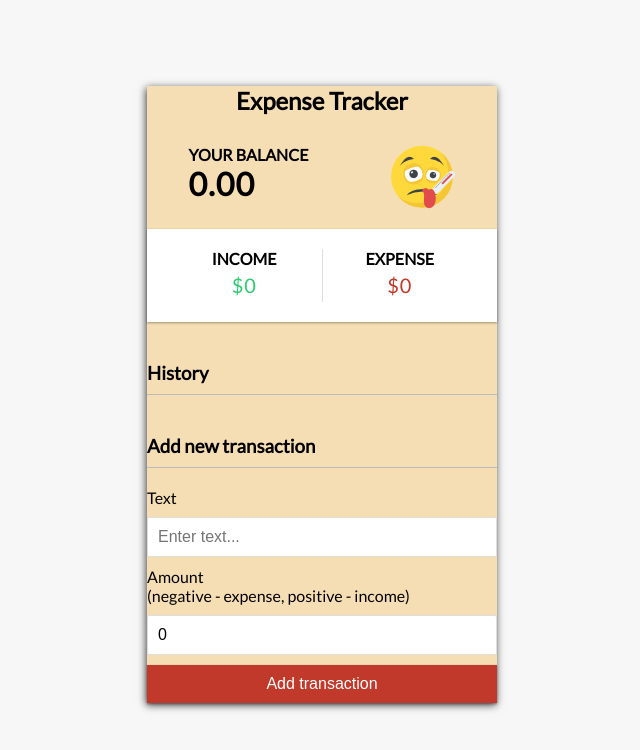
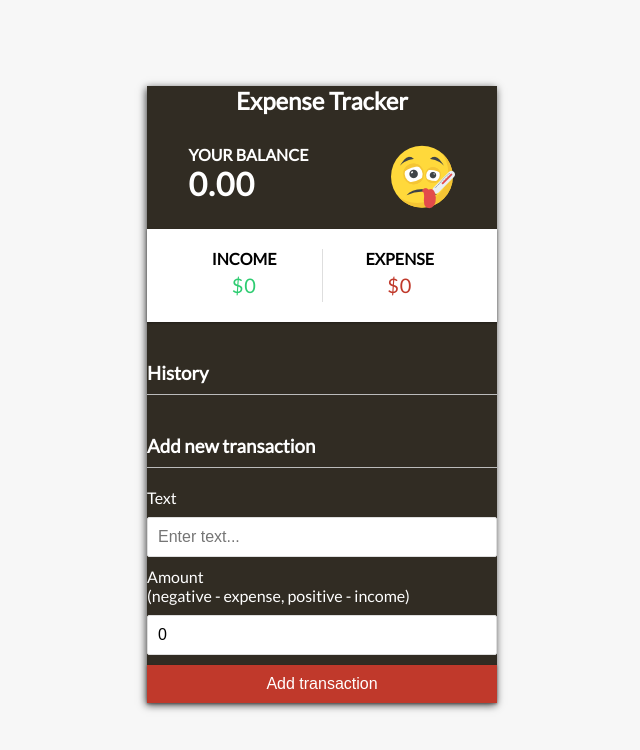
Before and after one commit to rabbanirizwan/expense-tracker, a React (Create React App) app: page / in a window 1280 px wide. Shown: the top 750 px of the page, without its empty margins (318-958 px from the left). Built offline with nearby package versions, Linux system fonts and the light colour scheme.

Commit message:
change color

```diff
--- a/src/App.css
+++ b/src/App.css
@@ -154,5 +154,6 @@ input[type='number'] {
   -webkit-box-shadow: -1px 2px 8px 0px rgba(0,0,0,0.75);
   -moz-box-shadow: -1px 2px 8px 0px rgba(0,0,0,0.75);
   box-shadow: -1px 2px 8px 0px rgba(0,0,0,0.75);
-  background-color:wheat;
+  background-color:#312c23;
+  color: white;
 }
--- a/src/components/incomeExpenses.js
+++ b/src/components/incomeExpenses.js
@@ -19,11 +19,11 @@ export const IncomeExpenses  = ()=>{
     return(
         <div className="inc-exp-container">
         <div>
-          <h4>Income</h4>
+          <h4 style={{color:"black"}}>Income</h4>
           <p id="money-plus" className="money plus">${income}</p>
         </div>
         <div>
-          <h4>Expense</h4>
+          <h4 style={{color:"black"}}>Expense</h4>
           <p id="money-minus" className="money minus">${expense}</p>
         </div>
       </div>
```
